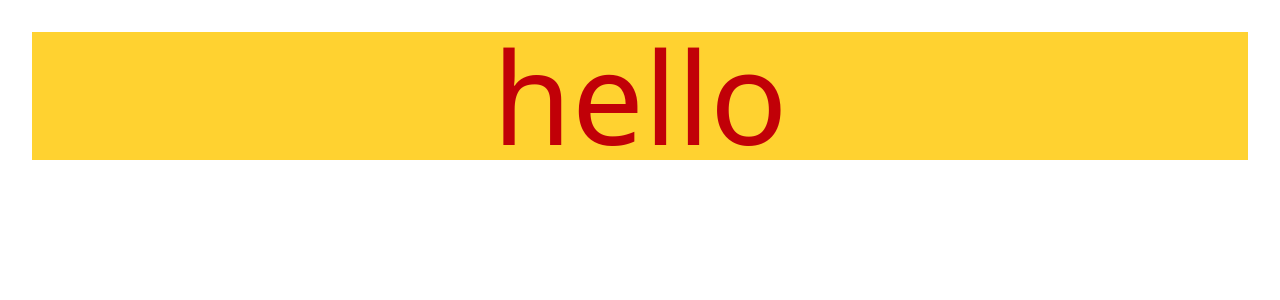
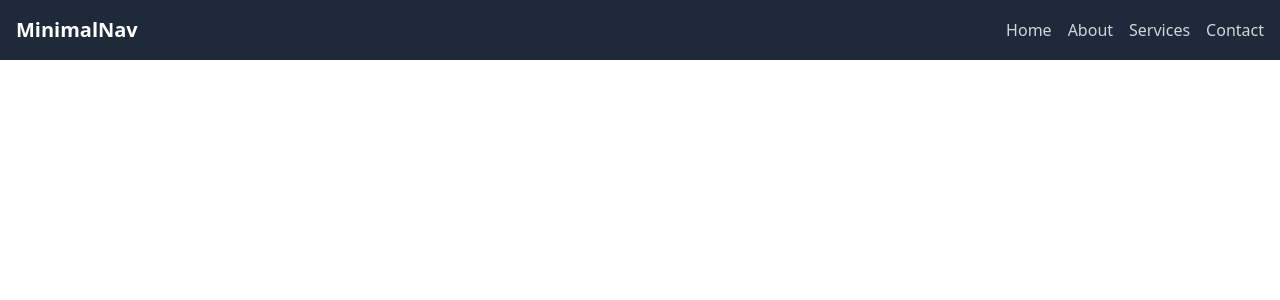
Before and after one commit to coderNegi1/MERN-project, a React (Vite) app in the folder frontend/: page /contact in a window 1280 px wide. Shown: the top 300 px of the page. Built offline with nearby package versions, Linux system fonts and the light colour scheme.

Commit message:
navbar ad routes update

```diff
--- a/frontend/src/App.jsx
+++ b/frontend/src/App.jsx
@@ -1,17 +1,18 @@
-import { useState } from 'react'
-import reactLogo from './assets/react.svg'
-import viteLogo from '/vite.svg'
-import './App.css'
+import React from 'react';
+import { BrowserRouter, Routes, Route } from 'react-router-dom';
+import Navbar from './components/common/Navbar.jsx';
+import Login from './pages/login.jsx'
+
 
 function App() {
-
-
   return (
-    <>
-
-    <h1 className='text-red-700 text-9xl bg-amber-300'>hello</h1>
-    </>
-  )
+    <BrowserRouter>
+      <Navbar />
+      <Routes>
+      <Route path="/login" element={<Login />} />
+      </Routes>
+    </BrowserRouter>
+  );
 }
 
-export default App
+export default App;
--- /dev/null
+++ b/frontend/src/components/common/Navbar.jsx
@@ -0,0 +1,48 @@
+import React, { useState } from 'react';
+import { Link } from 'react-router-dom'; // Use Link from react-router-dom for client-side routing
+
+function Navbar() {
+  const [isMenuOpen, setIsMenuOpen] = useState(false);
+
+  return (
+    <nav className="bg-gray-800 p-4">
+      <div className="container mx-auto flex justify-between items-center">
+        <div className="text-white font-bold text-xl">
+          MinimalNav
+        </div>
+
+        {/* Desktop Menu */}
+        <div className="hidden md:flex md:space-x-4">
+          <Link to="/" className="text-gray-300 hover:text-white">Home</Link>
+          <Link to="/about" className="text-gray-300 hover:text-white">About</Link>
+          <Link to="/services" className="text-gray-300 hover:text-white">Services</Link>
+          <Link to="/contact" className="text-gray-300 hover:text-white">Contact</Link>
+
+        </div>
+
+        {/* Mobile Hamburger Menu */}
+        <div className="md:hidden">
+          <button
+            className="text-gray-300 hover:text-white focus:outline-none"
+            onClick={() => setIsMenuOpen(!isMenuOpen)}>
+            <svg className="h-6 w-6 fill-current" viewBox="0 0 24 24">
+              <path fillRule="evenodd" clipRule="evenodd" d="M4 6H20V8H4V6ZM4 12H20V14H4V12ZM4 18H20V20H4V18Z" />
+            </svg>
+          </button>
+        </div>
+      </div>
+
+      {/* Mobile Dropdown Menu */}
+      {isMenuOpen && (
+        <div className="md:hidden mt-2">
+          <Link to="/" className="block text-gray-300 hover:text-white py-2 px-4">Home</Link>
+          <Link to="/about" className="block text-gray-300 hover:text-white py-2 px-4">About</Link>
+          <Link to="/services" className="block text-gray-300 hover:text-white py-2 px-4">Services</Link>
+          <Link to="/contact" className="block text-gray-300 hover:text-white py-2 px-4">Contact</Link>
+        </div>
+      )}
+    </nav>
+  );
+}
+
+export default Navbar;
--- a/frontend/tailwind.config.js
+++ b/frontend/tailwind.config.js
@@ -1,8 +1,7 @@
+// tailwind.config.js
 /** @type {import('tailwindcss').Config} */
 module.exports = {
-    content: [
-      "./src/**/*.{js,jsx,ts,tsx}",
-    ],
+  content: ['./src/**/*.{js,jsx,ts,tsx}'],
   theme: {
     extend: {},
   },
--- a/frontend/vite.config.js
+++ b/frontend/vite.config.js
@@ -1,8 +1,8 @@
-import { defineConfig } from 'vite'
-import react from '@vitejs/plugin-react-swc'
-import tailwindcss from '@tailwindcss/vite'
+// vite.config.js
+import { defineConfig } from 'vite';
+import react from '@vitejs/plugin-react-swc';
+import tailwindcss from '@tailwindcss/vite'; // Import tailwind plugin
 
-// https://vite.dev/config/
 export default defineConfig({
-  plugins: [react(),tailwindcss()],
-})
+  plugins: [react(), tailwindcss()], // Add tailwind plugin
+});
```
Also changed, not shown: frontend/src/routes/publicRoutes.js (+34 -0 lines), frontend/src/components/common/Navbar.js (deleted). Lines whose indentation alone changed are shown as unchanged.
